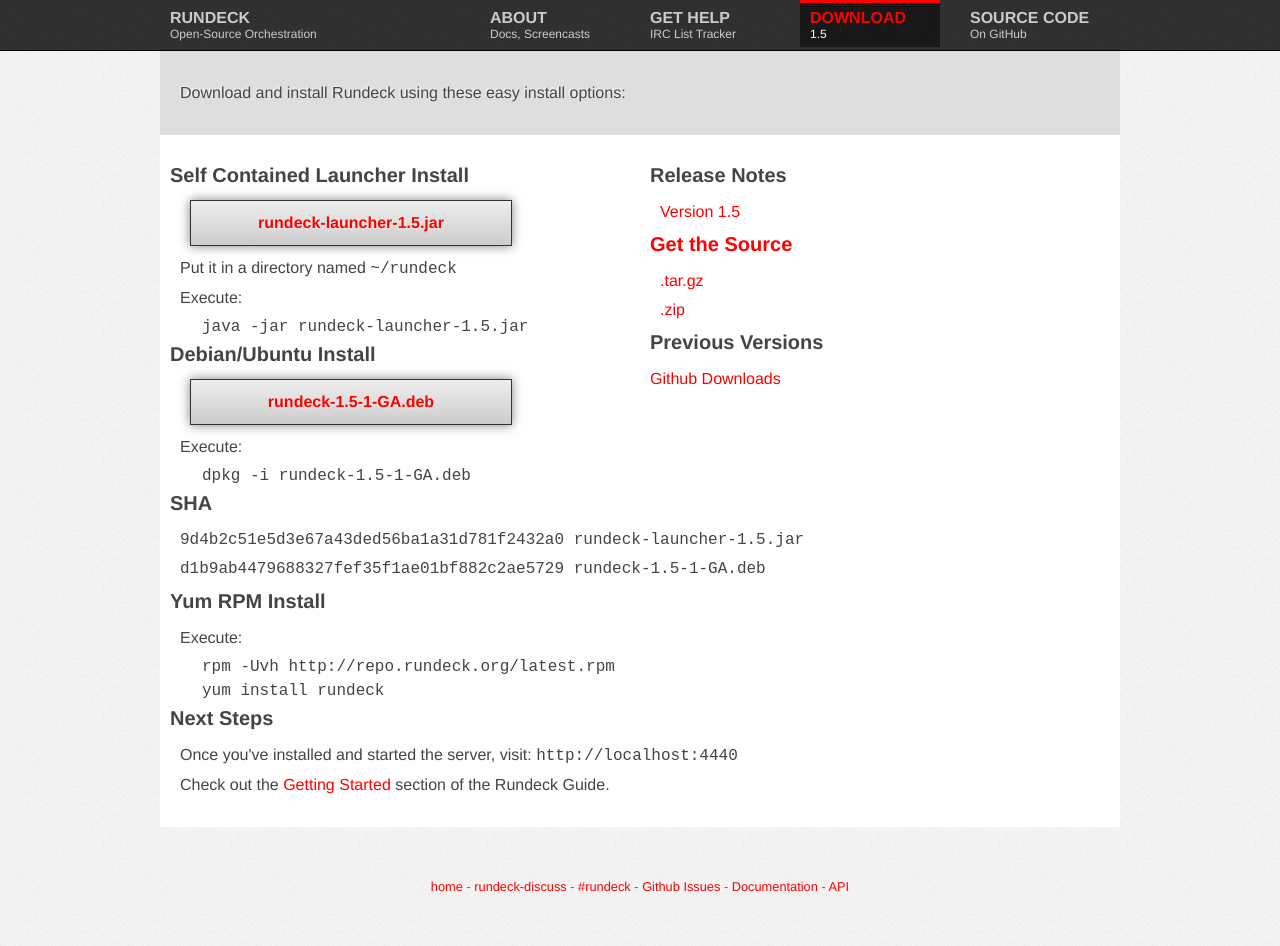
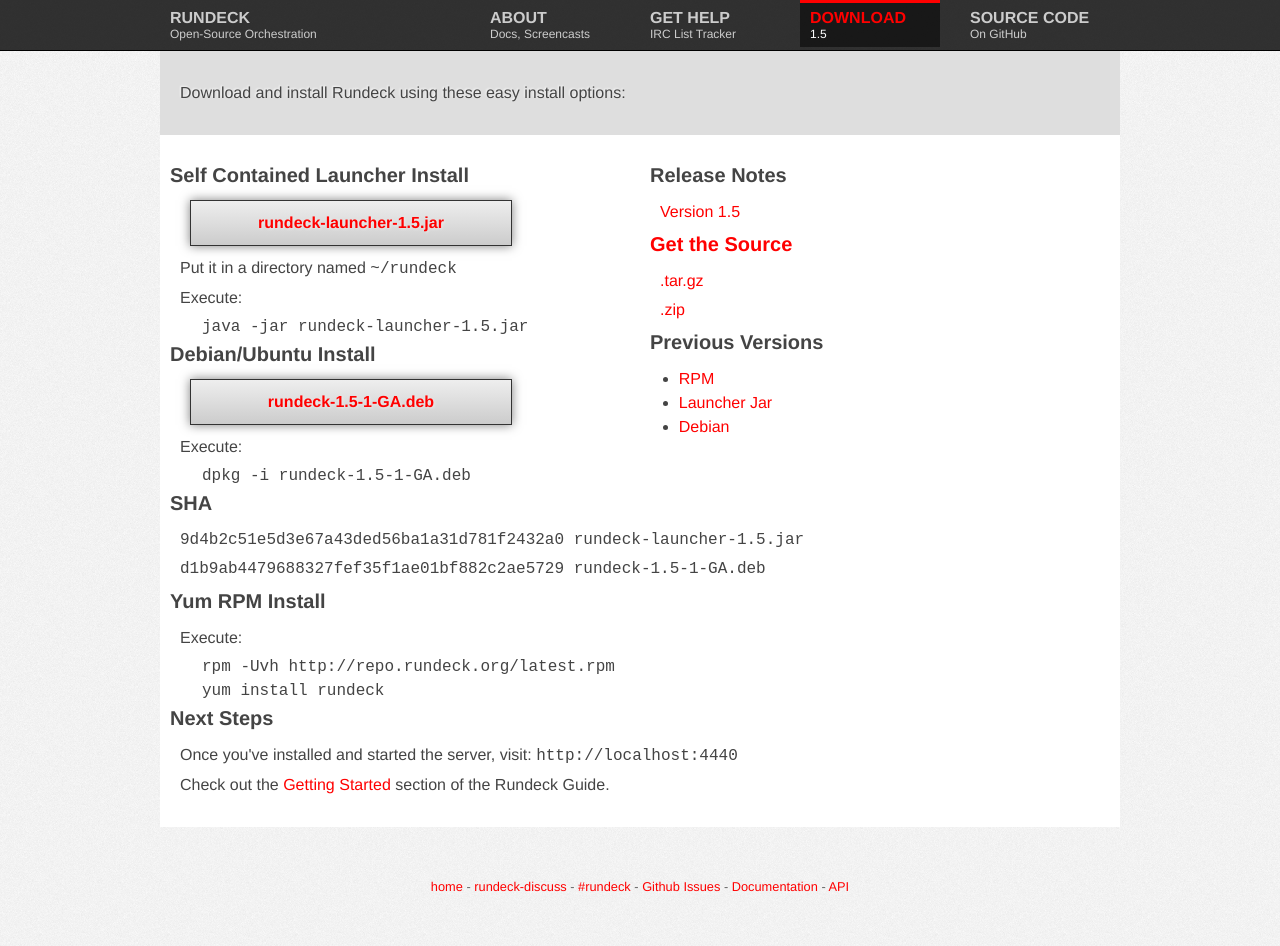
Before and after one commit to rundeck/rundeck-ghpages, a Jekyll site: the page built from downloads.html, in a window 1280 px wide. Built offline with Jekyll 4.4.1, drawn with Linux system fonts in a browser that asks for light colours; nearby versions of some CDN libraries.

Commit message:
Add link to previous versions

```diff
--- a/downloads.html
+++ b/downloads.html
@@ -59,7 +59,11 @@
 
                      <h2>Previous Versions</h2>
                         <div class="callout">
-                            <a href="https://github.com/dtolabs/rundeck/downloads">Github Downloads</a>
+                          <ul>
+                            <li><a href="/download/rpm">RPM</a></li>
+                            <li><a href="/download/jar">Launcher Jar</a></li>
+                            <li><a href="/download/deb">Debian</a></li>
+                          </ul>
                       </div>
           </div>
 
```
